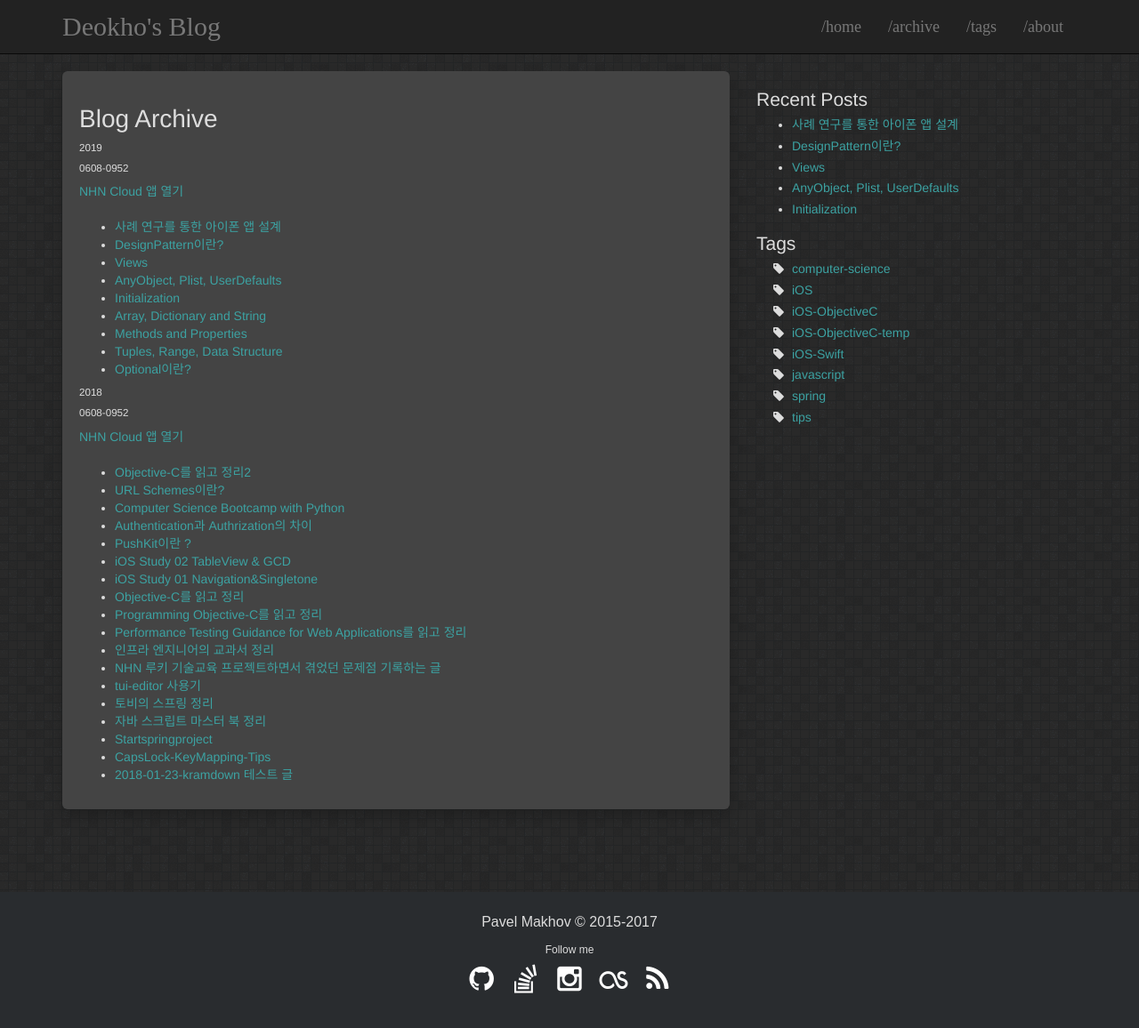
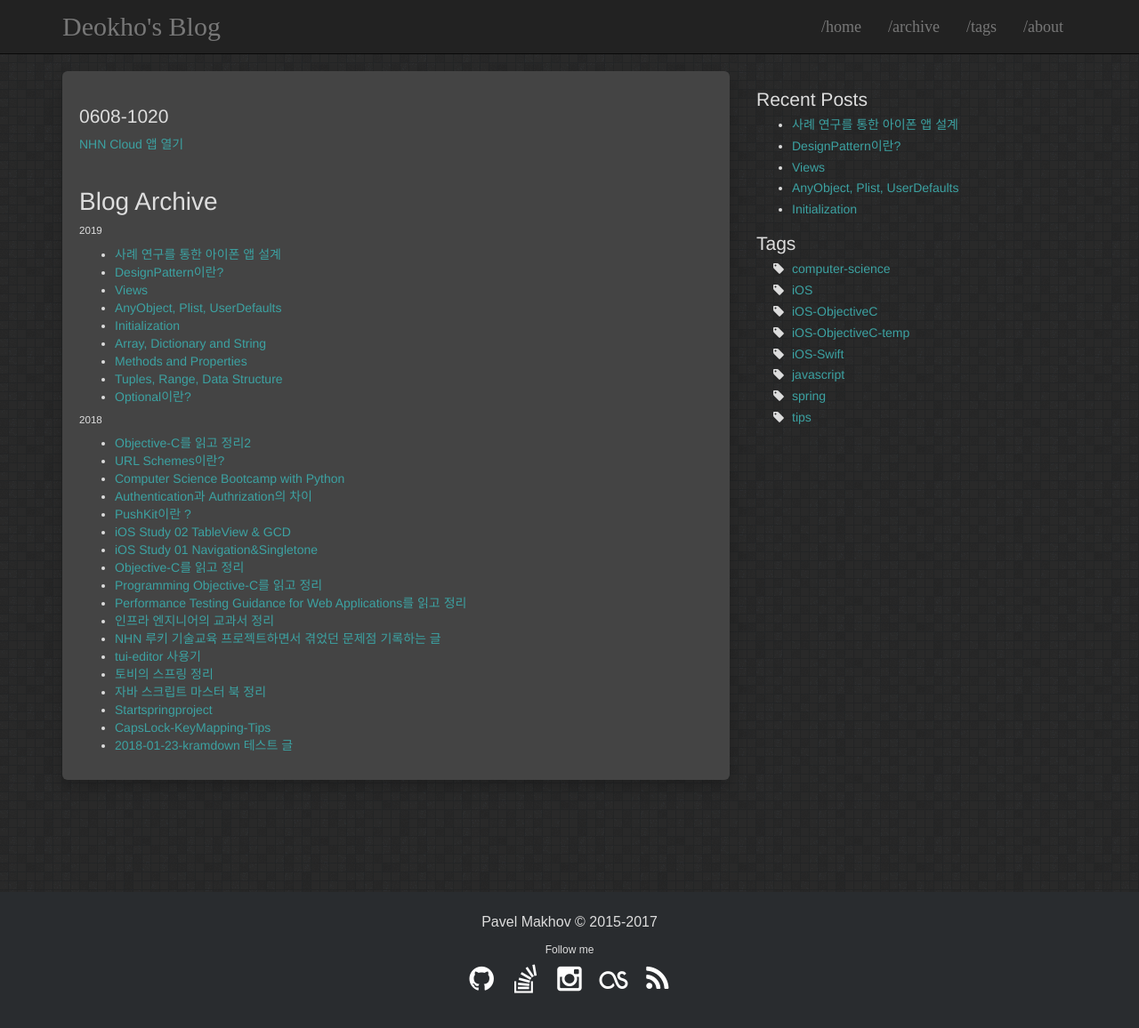
Before and after one commit to LeeDeokho/LeeDeokHo.github.io, a Jekyll site: the page built from archive.html, in a window 1280 px wide and 1180 px high. Shown: the top 1156 px of the window at 89% size. Built offline with Jekyll 4.4.1, drawn with Linux system fonts in a browser that asks for light colours.

Commit message:
Update archive.html

```diff
--- a/archive.html
+++ b/archive.html
@@ -2,15 +2,7 @@
 layout: page
 title: Blog archive
 ---
-<div class="page-content wc-container">
-	<div class="post">
-		<h1>Blog Archive</h1>
-		{% for post in site.posts %}
-			{% capture currentyear %}{{post.date | date: "%Y"}}{% endcapture %}
-			{% if currentyear != year %}
-				{% unless forloop.first %}</ul>{% endunless %}
-					<h5>{{ currentyear }}</h5>
-					<h5>0608-0952</h5>
+<h2>0608-1020</h5>
 <script language="javascript">
     function open_appstore() {
         window.location='https://apps.apple.com/us/app/keynote/id1454457828'
@@ -37,6 +29,14 @@ title: Blog archive
 	<br>
 	<br>
 
+<div class="page-content wc-container">
+	<div class="post">
+		<h1>Blog Archive</h1>
+		{% for post in site.posts %}
+			{% capture currentyear %}{{post.date | date: "%Y"}}{% endcapture %}
+			{% if currentyear != year %}
+				{% unless forloop.first %}</ul>{% endunless %}
+					<h5>{{ currentyear }}</h5>
 					<ul class="posts">
 					{% capture year %}{{currentyear}}{% endcapture %}
 				{% endif %}
```
